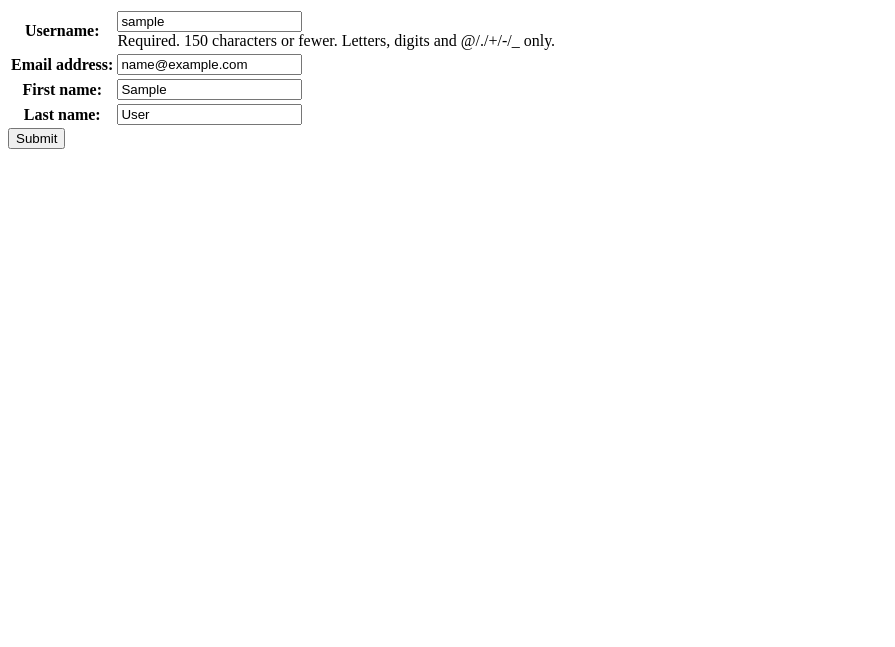
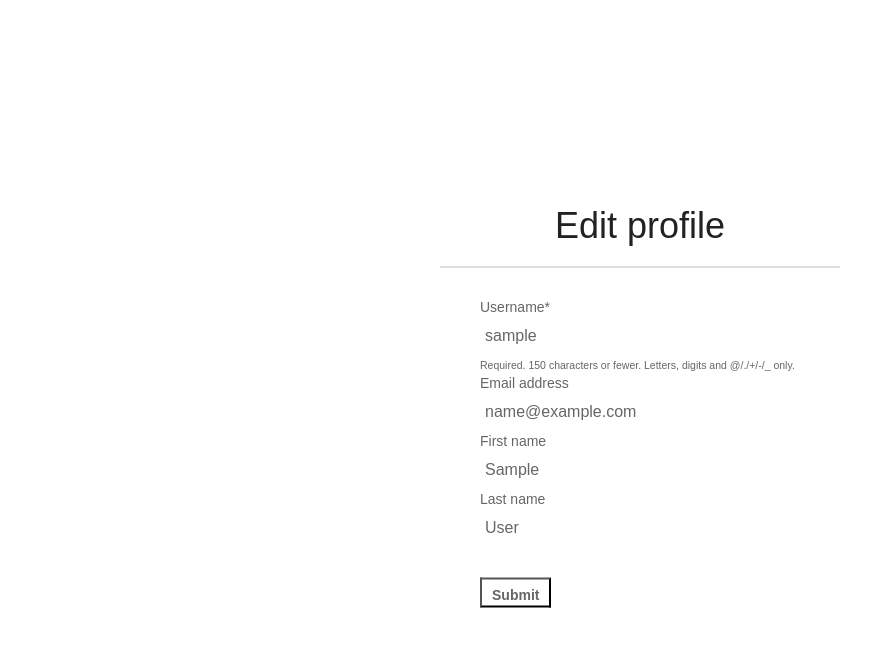
Before and after one commit to WongNork/wongnork, a Django app: page /wongnork/edit-profile/ in a window 1280 px wide. Shown: the top 647 px of the page, without its empty margins (0-895 px from the left). Run offline with Django 3.2, Linux system fonts and the light colour scheme; the visitor is signed in with stand-in values (Sample User, id 1); some libraries are stand-ins or nearby versions.

Commit message:
Use new template(will improve later)

```diff
--- a/wongnork/templates/edit_profile.html
+++ b/wongnork/templates/edit_profile.html
@@ -1,15 +1,22 @@
-{% block head %}
-<title>Profile</title>
-{% endblock %} {% block body %}
-<div class="container">
-    <form method="post" enctype="multipart/form-data">
-        {% csrf_token %}
-        <table>
-            {{ form.as_table }}
-        </table>
-        <button type="submit">Submit</button>
-    </form>
-    <br>
-</div>
+{% block content %}
+
+{% load crispy_forms_tags %}
+    {% load static %}
+    <link rel="stylesheet" href="{% static 'css/style.css' %}">
+
+<!--Edit profile-->
+    <body>
+        <div class="hero">
+        <h1>Edit profile</h1>
+            <form method="POST">
+                <div class="login_field">
+                {% csrf_token %}
+                {{ edit_form|crispy }}
+                </div>
+                <button type="submit">Submit</button>
+            </form>
+            <br>
+        </div>
+  </body>
 
 {% endblock %}
--- a/wongnork/views.py
+++ b/wongnork/views.py
@@ -114,5 +114,5 @@ def edit_profile(request):
     else:
         form = EditProfileForm(instance=request.user)
         args = {}
-        args['form'] = form
+        args['edit_form'] = form
         return render(request, 'edit_profile.html', args)
```
